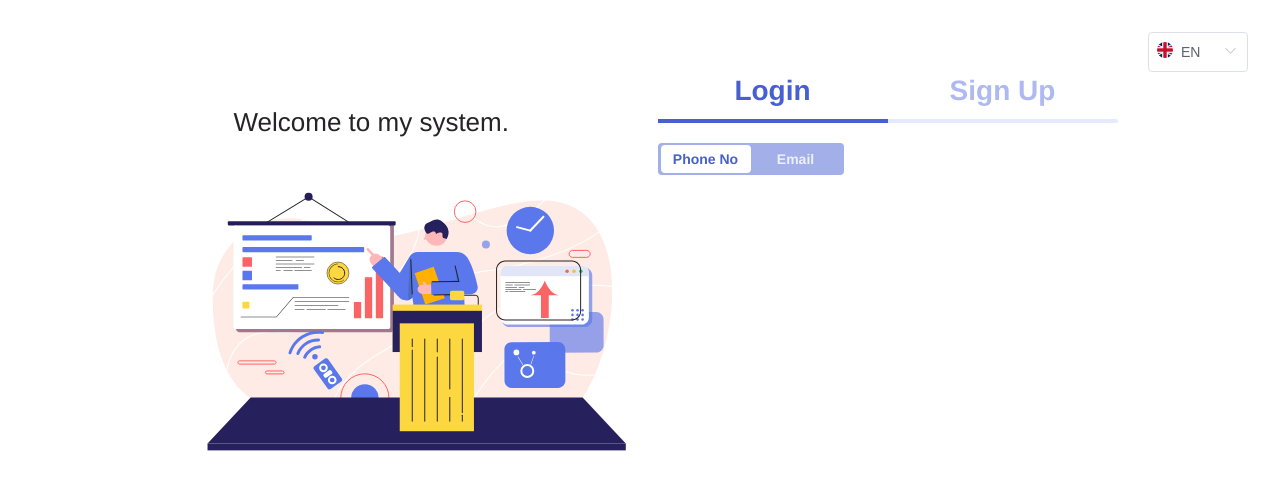
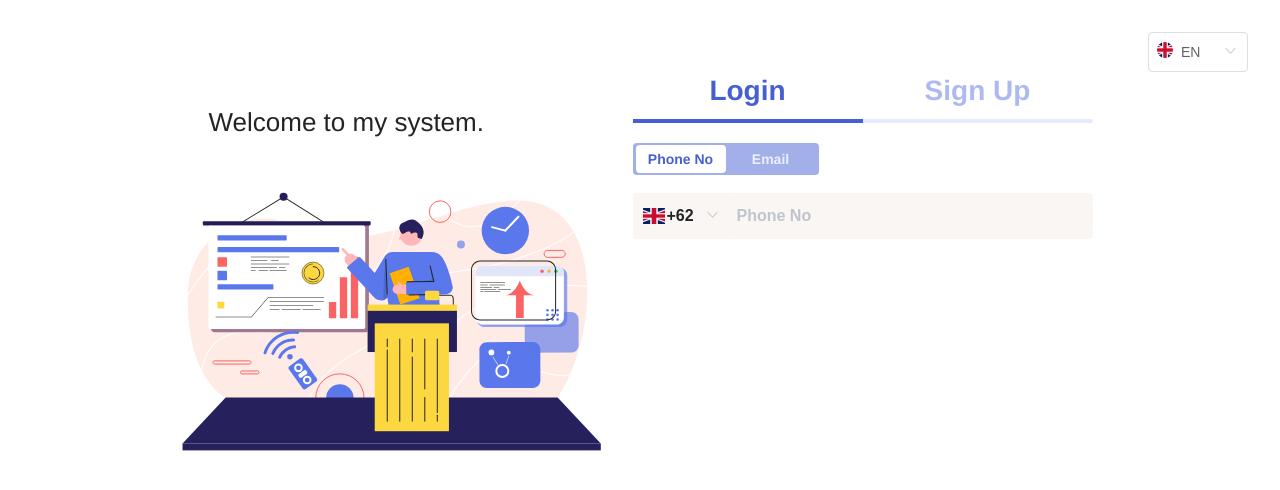
Before and after one commit to liuk1998/Vue-Project, a Vue app in the folder myself-web/: page /#/ in a window 1280 px wide. Shown: the top 490 px of the page. Built offline with nearby package versions, Linux system fonts and the light colour scheme.

Commit message:
登录input完善

```diff
--- a/myself-web/src/style/login.scss
+++ b/myself-web/src/style/login.scss
@@ -1,3 +1,42 @@
+// ! 登录全局样式
+
+// input输入框
+.el-form-item__content {
+  margin-left: 0px !important;
+}
+
+// input输入框
 .fxq_login {
+  .el-input__inner {
+    font-weight: 700;
+    border: 0;
+  }
+}
 
+// 下拉框选项的样式修改
+.language {
+  .el-select-dropdown__item {
+    display: flex;
+    padding-left: 5px;
+    font-size: 5px;
+  }
+
+  .el-select-dropdown__item, .el-select-dropdown__item.selected {
+    color:#606266;
+    font-weight: 700;
+  }
+
+  .el-select-dropdown__item.hover img {
+    border: 1px solid #fa8e03;
+    // x偏移量 | y偏移量 | 阴影模糊半径 | 阴影扩散半径 | 阴影颜色
+    box-shadow: 0px 2px 12px 0px rgba(185, 94, 0, 0.24);
+  }
+
+  img {
+    width: 16px;
+    height: 16px;
+    transition: 0.2s;
+    border-radius: 50%;
+    margin: 9px 7px 5px 4px;
+  }
 }
--- a/myself-web/src/utils/constant.js
+++ b/myself-web/src/utils/constant.js
@@ -1,2 +1,5 @@
 // 默认语言
 export const DEFAULT_LANGUAGE = 'en'
+
+// 默认手机号
+export const PHONE_AREA_CODE_DEFAULT = '62'
--- a/myself-web/src/views/login/login.vue
+++ b/myself-web/src/views/login/login.vue
@@ -19,7 +19,7 @@
         <span class="login_tips">{{ $t('login.welcome') }}</span>
         <img src="@/assets/icon/发布会.svg" class="login_bg" alt="">
       </div>
-      <div class="login_info">
+      <div class="login_info login_info_from">
         <div class="login_tab">
           <!-- transform:变换;  translateX:X轴平移;  -->
           <div :style="{transform:`translateX(${isLogin ? 0 : 100}%)`}" class="choose_tab_active_bar"></div>
@@ -189,39 +189,17 @@ export default {
           transition: .3s;
         }
       }
+    }
 
-      // ::deep .el-form-item, .el-form-item {
-      //   margin-bottom: 12px;
-      // }
+    .login_info_from {
+      padding-right: 50px;
 
-      // ::deep .el-input__inner, .el-input__inner {
-      //   height: 46px;
-      //   font-size: 16px;
-      // }
+      ::v-deep .el-input__inner {
+        height: 46px;
+        font-size: 16px;
+      }
     }
   }
 }
 
-.language {
-  // 下拉框选项的样式修改
-  .el-select-dropdown__item {
-    display: flex;
-    padding-left: 5px;
-    font-size: 5px;
-  }
-
-  .el-select-dropdown__item.hover img {
-    border: 1px solid #fa8e03;
-    // x偏移量 | y偏移量 | 阴影模糊半径 | 阴影扩散半径 | 阴影颜色
-    box-shadow: 0px 2px 12px 0px rgba(185, 94, 0, 0.24);
-  }
-
-  img {
-    width: 16px;
-    height: 16px;
-    transition: 0.2s;
-    border-radius: 50%;
-    margin: 9px 7px 5px 4px;
-  }
-}
 </style>
--- a/myself-web/src/views/login/loginInput.vue
+++ b/myself-web/src/views/login/loginInput.vue
@@ -13,16 +13,31 @@
         <!-- elementUI Input输入框 -->
         <!-- v-model:绑定值; -->
         <!-- .native就是把组件标签变回原生DOM的一种方式，相当于给组件绑定原生事件。给普通的HTML标签监听一个事件，之后添加 .native 修饰符是不会起作用的。 -->
-        <el-input v-model.trim="ruleForm.email" :placeholder="$t(&quot;login.email&quot;)" maxlength="50" @focus="initFromRules" @keyup.enter.native="submitForm('ruleForm')"/>
+        <el-input v-model.trim="ruleForm.email" :placeholder="$t('login.email')" maxlength="50" @focus="initFromRules" @keyup.enter.native="submitForm('ruleForm')"/>
       </el-form-item>
       <el-form-item v-else prop="phone" class="phone">
-
+        <el-input v-model.trim="ruleForm.phone" :placeholder="$t('login.phone')" maxlength="12" @input="formatPhone" @focus="initFromRules" @change="getByPhoneFun" @keyup.enter.native="submitForm('ruleForm')">
+          <!-- prepend:代表放在紧贴在依赖组件的前面 -->
+          <el-select slot="prepend" v-model="language" popper-class="language" @focus="initFromRules">
+            <template #prefix>
+              <img :src="findLanguageImg()" alt="">
+            </template>
+            <el-option v-for="(itm,idx) in languages" :key="idx" :label="itm.label" :value="itm.value">
+              <img :src="itm.img" alt="">
+              <span>{{ itm.label }}</span>
+            </el-option>
+          </el-select>
+        </el-input>
       </el-form-item>
     </el-form>
   </div>
 </template>
 
 <script>
+import { PHONE_AREA_CODE_DEFAULT } from '@/utils/constant'
+import iconEnglish from '@/assets/icon/pic_english.png' // 英文icon -> 切换语言
+import iconChinese from '@/assets/icon/pic_chinese.png' // 中文icon -> 切换语言
+
 export default {
   name: 'LoginInput',
   data () {
@@ -37,7 +52,12 @@ export default {
         type: false
       },
       // 表单认证规则
-      rules: {}
+      rules: {},
+      language: PHONE_AREA_CODE_DEFAULT, // 默认手机号
+      languages: [ // 手机号option列表
+        { label: '+62', img: iconEnglish, value: '62' },
+        { label: '+86', img: iconChinese, value: '86' }
+      ]
     }
   },
   methods: {
@@ -47,6 +67,13 @@ export default {
     },
     initFromRules () {
 
+    },
+    formatPhone () {},
+    getByPhoneFun () {},
+    // 设置语言的icon
+    findLanguageImg () {
+      const val = this.languages.find(v => v.value === this.language)
+      return val ? val.img : iconEnglish
     }
   }
 }
@@ -98,9 +125,51 @@ export default {
     }
   }
 
-  ::deep .el-input__inner, .el-input__inner {
+  ::v-deep .el-input__inner, .el-input__inner {
     box-shadow: 0 0 0px 1000px #f9f6f4 inset;
   }
 }
 
+.phone {
+
+  ::v-deep .el-input-group__prepend {
+    background-color: #F9F6F4;
+    border: 0;
+  }
+
+  .el-select {
+    width: 100px;
+
+    &:hover {
+      color: #262326;
+    }
+
+    ::v-deep .el-input__prefix {
+      display: flex;
+      align-items: center;
+
+      img {
+        width: 22px;
+        height: 16px;
+        margin-left: 5px;
+        transition: .2s;
+      }
+    }
+
+    ::v-deep .el-input__suffix {
+      right: 8px
+    }
+
+    ::v-deep .el-input__inner {
+      margin-left: 4px;
+      color: #262326;
+    }
+
+  }
+
+  ::v-deep .el-input-group--prepend >.el-input__inner {
+    padding-left: 4px;
+  }
+}
+
 </style>
```
Also changed, not shown: myself-web/src/App.vue (+8 -0 lines).
